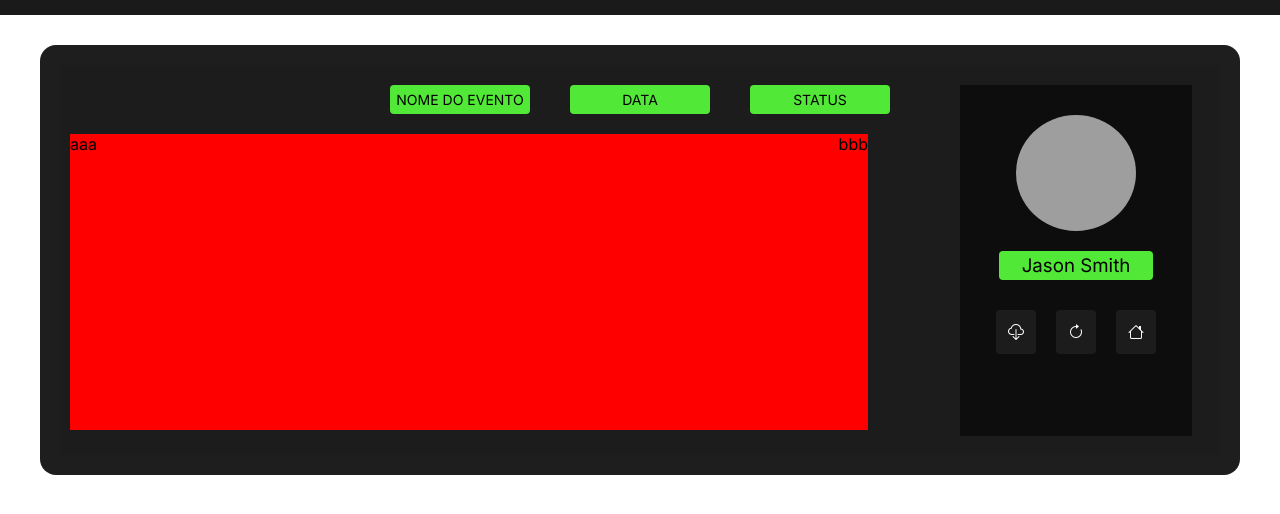
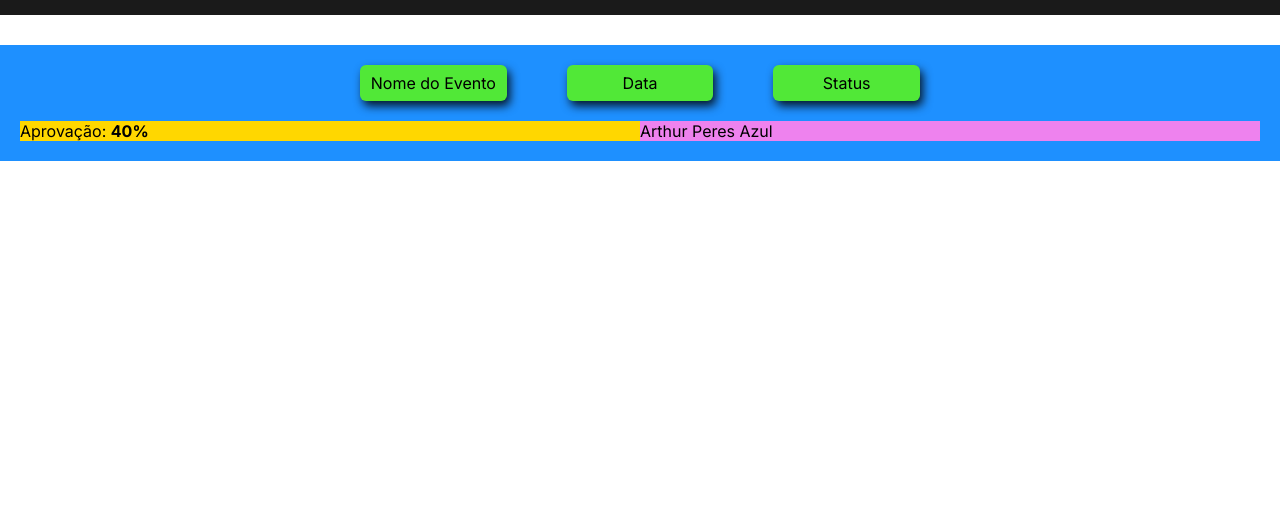
Before and after one commit to brusilvadev/eventUs-Dashboard, a plain HTML site: page dash.html in a window 1280 px wide. Shown: the part 60-574 px from the top of the page. Drawn offline with nearby package versions, Linux system fonts and the light colour scheme; grey boxes are pictures that could not be loaded.

Commit message:
novo design

```diff
--- a/dash.css
+++ b/dash.css
@@ -36,121 +36,55 @@ header .logo strong {
     font-weight: 900;
 }
 
-/* CONTAINER STYLES */
-.container {
-    background-color: #1E1E1E;
-    height: 430px;
-    width: 1200px;
-    margin: auto;
-    border-radius: 16px;
+/* DASHBOARD */
+.dash-container{
+    width: 100%;
+    padding: 20px;
     display: flex;
-    justify-content: space-around;
+    justify-content: center;
+    flex-direction: column;
     align-items: center;
-    padding: 20px;
+    background-color: dodgerblue;
+}
+.menu{
+    display: flex;
+    justify-content: center;
+    width: 50%;
+    margin-bottom: 20px;
+}
+.menu .item{
+    margin: 0 30px;
+    padding: 8px;
+    width: 30%;
+    text-align: center;
+    border-radius: 6px;
+    box-shadow: 3px 5px 10px rgba(0, 0, 0, 0.85);
+    background-color: var(--bright-green);
+    transition: all .5s;
+    cursor: pointer;
+}
+.menu .item:hover{
+    background-color: #3dce6b;
+    transition: all .5s;
 }
 
-/* CONTENT 1 STYLES */
-.content1 {
+.graph-container{
     width: 100%;
-    height: 100%;
-    background-color: #1C1C1C;
-    padding: 10px;
-    position: relative;
-}
-
-.col-container {
     display: flex;
     justify-content: space-between;
-    width: 70%;
-    height: 80%;
-    background-color: red; /* Pode ser removido ou ajustado posteriormente */
+    background-color: peru;
 }
+.col-1{
+    background-color: gold;
+    width: 50%;
+    display: flex;
+    justify-content: space-between;
+}
+/* ADICIONA .LEFT E .RIGHT */
 
-/* NAVIGATION STYLES */
-.content1 nav {
-    width: 100%;
-    padding: 10px;
+.col-2{
+    background-color: violet;
+    width: 50%;
     display: flex;
-    justify-content: center;
-    margin-bottom: 10px;
+    flex-direction: column;
 }
-
-.content1 nav .opt {
-    background-color: var(--bright-green);
-    padding: 6px;
-    width: 140px;
-    text-align: center;
-    display: flex;
-    align-items: center;
-    margin: 0 20px;
-    justify-content: center;
-    border-radius: 4px;
-    border: none;
-    text-transform: uppercase;
-    cursor: pointer;
-    font-size: 14px;
-    font-weight: 400;
-}
-
-/* CONTENT 2 STYLES */
-.content2 {
-    width: 20%;
-    height: 90%;
-    display: flex;
-    align-items: center;
-    flex-direction: column;
-    padding: 30px;
-    background-color: #0D0D0D;
-    position: absolute;
-    top: 20px;
-    left: 900px;
-}
-
-.content2 .photo {
-    height: 40%;
-    width: 70%;
-    background-image: url(https://headshots-inc.com/wp-content/uploads/2022/06/linkedin-headshot-photography-examples-1.jpg);
-    background-size: cover;
-    border-radius: 100%;
-    margin-bottom: 20px;
-}
-
-.content2 .name {
-    background-color: var(--bright-green);
-    font-weight: 400;
-    width: 90%;
-    text-align: center;
-    padding: 3px;
-    border-radius: 4px;
-}
-
-/* MENU STYLES */
-.content2 .menu {
-    margin-top: 30px;
-    width: 100%;
-    display: flex;
-    justify-content: center;
-}
-
-.content2 .item {
-    margin: 0 10px;
-    background-color: #1C1C1C;
-    width: 100%;
-    padding: 12px;
-    text-align: center;
-    cursor: pointer;
-    border-radius: 4px;
-}
-
-.content2 .item i {
-    color: white;
-    font-weight: 700;
-}
-
-.content2 .item:hover {
-    background-color: #262626;
-    transition: all 0.5s;
-}
-
-/* GRÁFICOS (ADICIONAR FUTURAMENTE) */
-/* DEPOIS É ADICIONAR OS GRÁFICOS */
--- a/dash.html
+++ b/dash.html
@@ -12,7 +12,7 @@
     <header>
         <a href="dash.html"><h1 class="logo">event<strong>U</strong>s</h1></a>
     </header>
-
+<!--
     <div class="container">
         <div class="content1">
             <nav>
@@ -21,12 +21,18 @@
                 <div class="opt"><p>Status</p></div>
             </nav>
             <div class="col-container">
-                <div class="col-1">aaa</div>
-                <div class="col-2">bbb</div>
+                <div class="col-1">
+                    <canvas id="donutChart1"></canvas>
+                    <canvas id="donutChart2"></canvas>
+                    <div class="percentage">40%</div>
+                </div>
+                <div class="col-2">
+                    <canvas id="barChart"></canvas>
+                </div>
             </div>
 
         <div class="content2">
-            <div class="photo"><!-- INSERIR IMAGEM NO CSS --></div>
+            <div class="photo"><INSERIR IMAGEM NO CSS</div>
             <h3 class="name">Jason Smith</h3>
             <div class="menu">
                 <div class="item"><i class="bi bi-cloud-download"></i></div>
@@ -35,6 +41,40 @@
             </div>
         </div>
     </div>
+ -->
+
+    <div class="dash-container">
+        <nav class="menu">
+            <div class="item">Nome do Evento</div>
+            <div class="item">Data</div>
+            <div class="item">Status</div>
+        </nav>
+
+        <div class="graph-container">
+            <div class="col-1">
+                <div class="left">
+                   <!--  <canvas id="donutChart1"></canvas>
+                    <canvas id="donutChart2"></canvas> -->
+                    <div class="percentage">Aprovação: <strong>40%</strong></div>
+                </div>
+                <div class="right">
+                    <!-- <canvas id="barChart"></canvas> -->
+                </div>
+            </div>
+            <div class="col-2">
+                <div class="card">
+                    <div class="photo"></div>
+                    <span>Arthur Peres Azul</span>
+                    <nav class="card-menu">
+                        <div class="card-item"></div>
+                        <div class="card-item"></div>
+                        <div class="card-item"></div>
+                    </div>
+                    </nav>
+            </div>
+        </div>
+    </div>
+
 
     <script src="./dash.js"></script>
 </body>
--- a/dash.js
+++ b/dash.js
@@ -0,0 +1,77 @@
+// Primeiro gráfico de rosquinha
+const ctx1 = document.getElementById('donutChart1').getContext('2d');
+const donutChart1 = new Chart(ctx1, {
+    type: 'doughnut',
+    data: {
+        labels: ['Concluído', 'Pendente'],
+        datasets: [{
+            label: 'Principais Tarefas',
+            data: [40, 60],
+            backgroundColor: ['#51E837', '#1A1A1A'],
+            borderWidth: 0
+        }]
+    },
+    options: {
+        responsive: true,
+        maintainAspectRatio: false,
+        plugins: {
+            legend: { display: false }
+        }
+    }
+});
+
+// Segundo gráfico de rosquinha
+const ctx2 = document.getElementById('donutChart2').getContext('2d');
+const donutChart2 = new Chart(ctx2, {
+    type: 'doughnut',
+    data: {
+        labels: ['Aprovado', 'Reprovado'],
+        datasets: [{
+            label: 'Avaliações do Evento',
+            data: [75, 25],
+            backgroundColor: ['#51E837', '#1A1A1A'],
+            borderWidth: 0
+        }]
+    },
+    options: {
+        responsive: true,
+        maintainAspectRatio: false,
+        plugins: {
+            legend: { display: false }
+        }
+    }
+});
+
+// Gráfico de barras
+const ctx3 = document.getElementById('barChart').getContext('2d');
+const barChart = new Chart(ctx3, {
+    type: 'bar',
+    data: {
+        labels: ['Janeiro', 'Fevereiro', 'Março', 'Abril'],
+        datasets: [{
+            label: 'Gastos Mensais',
+            data: [1200, 900, 700, 1300],
+            backgroundColor: '#51E837'
+        }]
+    },
+    options: {
+        responsive: true,
+        maintainAspectRatio: false,
+        plugins: {
+            legend: { display: true }
+        },
+        scales: {
+            y: {
+                beginAtZero: true,
+                ticks: {
+                    color: '#FFFFFF'  // Cor do texto para melhor visualização no tema escuro
+                }
+            },
+            x: {
+                ticks: {
+                    color: '#FFFFFF'
+                }
+            }
+        }
+    }
+});
```
